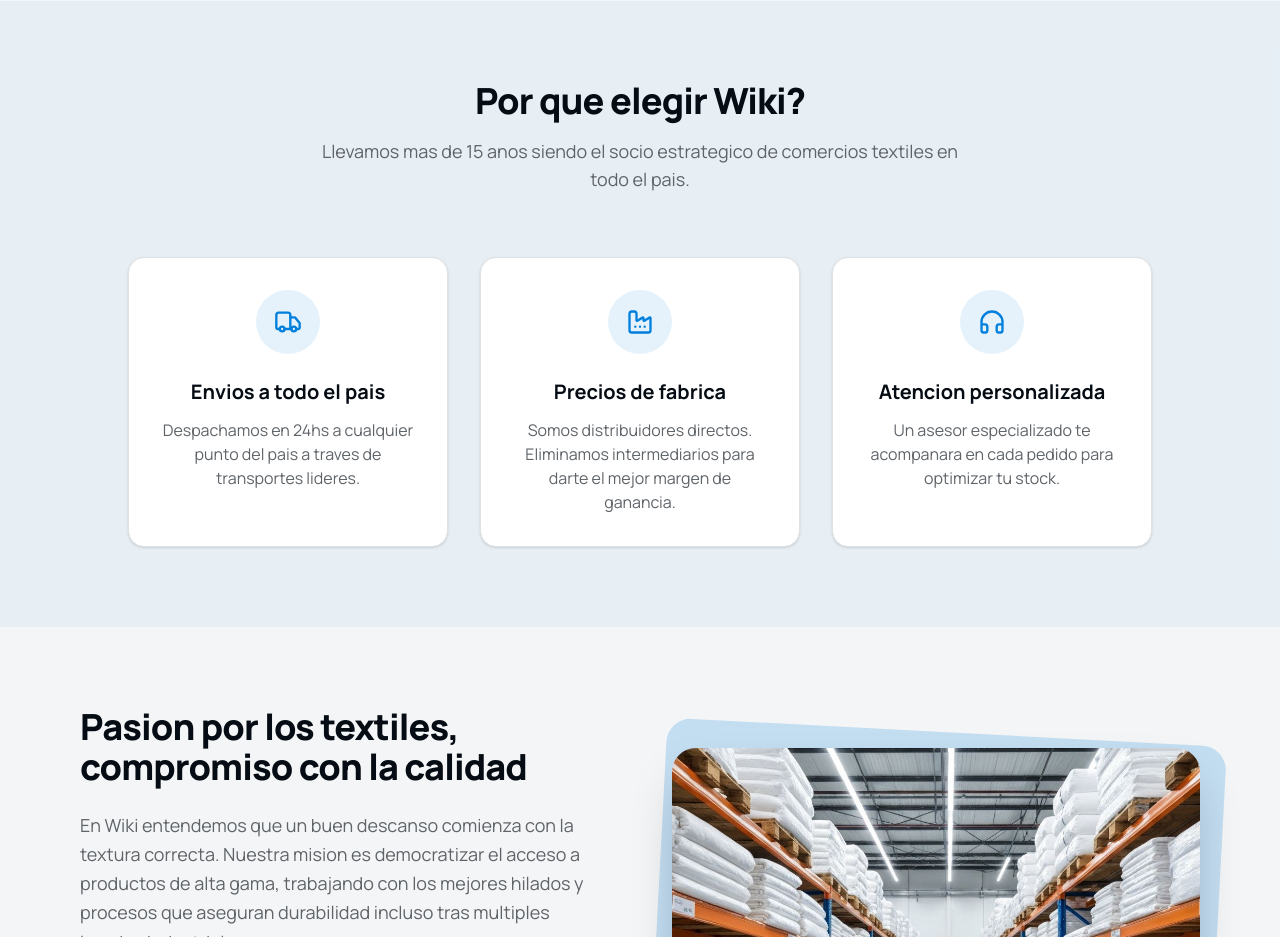
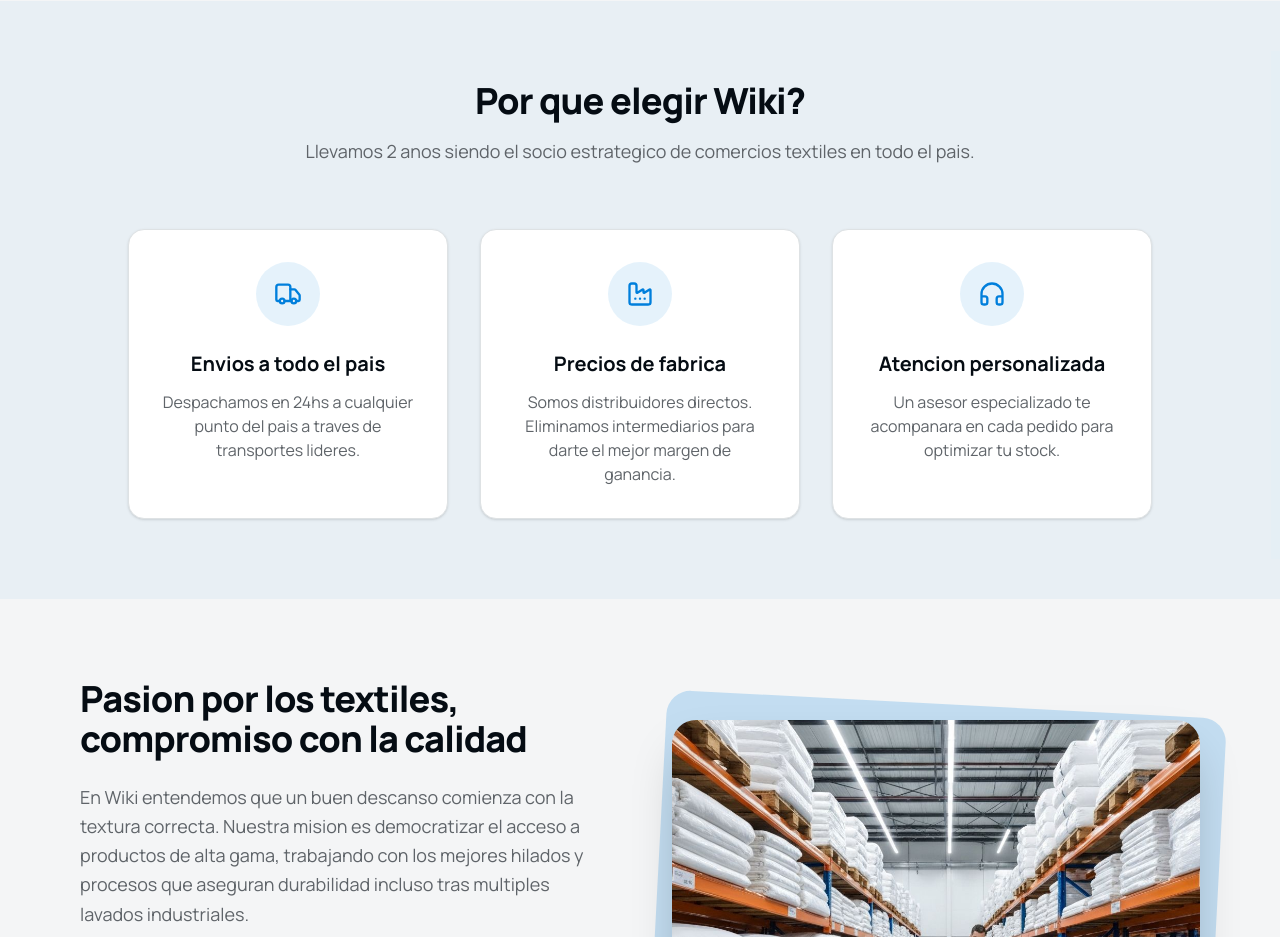
Before and after one commit to Leandro-20/wiki-landing-page, a Next.js app: page / in a window 1280 px wide. Shown: the part 1220-2157 px from the top of the page. Built offline with nearby package versions, Linux system fonts and the light colour scheme.

Commit message:
fix: correct "mas de 15 anos" to "2 anos" in features.tsx
Co-authored-by: Gonzalo Lopez <39465238+gonzalo-smtv@users.noreply.github.com>

```diff
--- a/components/features.tsx
+++ b/components/features.tsx
@@ -37,7 +37,7 @@ export function Features() {
           {"Por que elegir Wiki?"}
         </h2>
         <p className="text-muted-foreground text-lg">
-          Llevamos mas de 15 anos siendo el socio estrategico de comercios textiles en todo el pais.
+          Llevamos 2 anos siendo el socio estrategico de comercios textiles en todo el pais.
         </p>
       </div>
 
```
